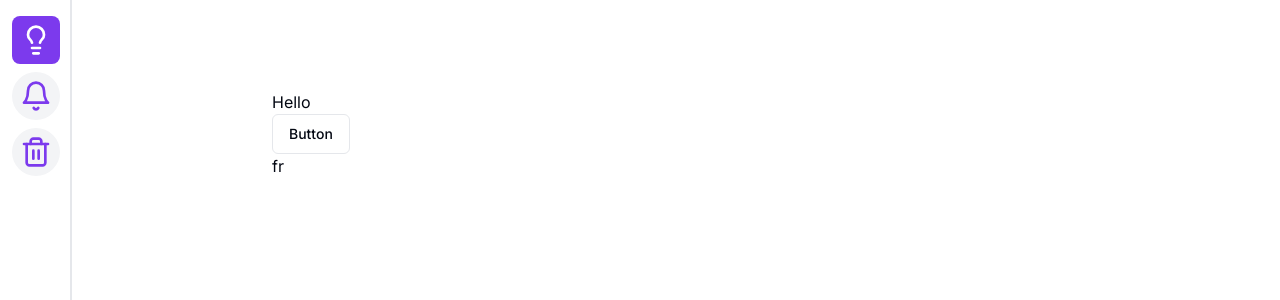
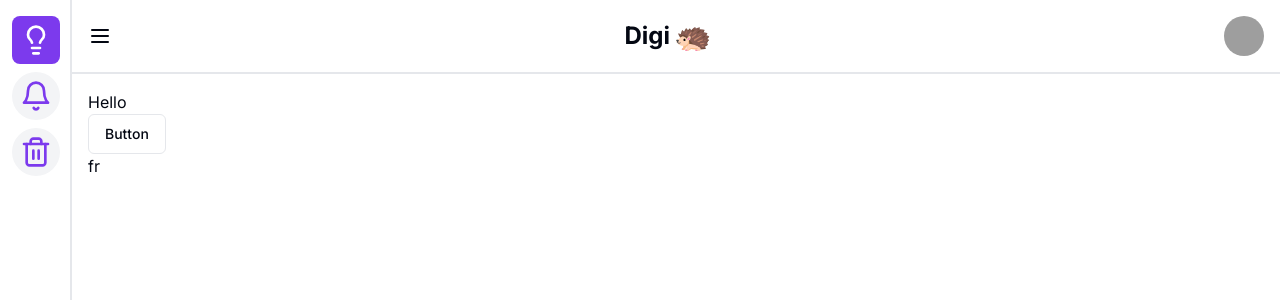
Before and after one commit to mon7792/next-js-todo, a Next.js app: page / in a window 1280 px wide. Shown: the top 300 px of the page. Built offline with nearby package versions, Linux system fonts and the light colour scheme; grey boxes are pictures that could not be loaded.

Commit message:
added nav bar

```diff
--- a/src/app/layout.tsx
+++ b/src/app/layout.tsx
@@ -22,10 +22,10 @@ export default function RootLayout({
     <ClerkProvider>
       <html lang="en">
         <body className={inter.className}>
-          {/* <TopNavbar /> */}
-          <div>
-            <SideBar />
-            <div className="p-4 mt-[74px] sm:ml-64">{children}</div>
+          <SideBar />
+          <div className="sm:ml-[72px]">
+            <TopNavbar />
+            <div className="p-4">{children}</div>
           </div>
         </body>
       </html>
--- a/src/components/section/navbar/side/index.tsx
+++ b/src/components/section/navbar/side/index.tsx
@@ -1,25 +1,49 @@
-"use client"
+"use client";
 import { Lightbulb, Bell, Trash2 } from "lucide-react";
 import { NavBtn } from "@/components/custom/nav-btn";
 import { usePathname } from "next/navigation";
+import { cn } from "@/lib/utils";
 
-export default function SideBar() {
+type SideBarProps = {
+  className?: string;
+};
+
+export default function SideBar({ className }: SideBarProps) {
   const pathName = usePathname();
 
   return (
     <aside
       id="sidebar-multi-level-sidebar"
-      className="fixed top-0 left-0 z-40 w-[72px] h-screen transition-transform -translate-x-full sm:translate-x-0"
-      aria-label="Sidebar"
+      className={cn(
+        "fixed top-0 left-0 z-40 w-[72px] h-screen transition-transform -translate-x-full sm:translate-x-0",
+        className
+      )}
+      data-drawer="sidebar-multi-level-sidebar"
+      aria-label="sidebar-multi-level-sidebar"
     >
       <div className="h-full px-3 py-4 overflow-y-auto border-r-2">
         <div className="space-y-2 font-medium">
           {/* Notes */}
-          <NavBtn icon={Lightbulb} tip="Notes" href="/" isActive={"/" === pathName} />
+          <NavBtn
+            icon={Lightbulb}
+            tip="Notes"
+            href="/"
+            isActive={"/" === pathName}
+          />
           {/* Reminder */}
-          <NavBtn icon={Bell} tip="Reminder" href="/reminder" isActive={"/reminder" === pathName} />
+          <NavBtn
+            icon={Bell}
+            tip="Reminder"
+            href="/reminder"
+            isActive={"/reminder" === pathName}
+          />
           {/* Trash */}
-          <NavBtn icon={Trash2} tip="Trash" href="/trash" isActive={"/trash" === pathName} />
+          <NavBtn
+            icon={Trash2}
+            tip="Trash"
+            href="/trash"
+            isActive={"/trash" === pathName}
+          />
         </div>
       </div>
     </aside>
--- a/src/components/section/navbar/top/index.tsx
+++ b/src/components/section/navbar/top/index.tsx
@@ -5,8 +5,8 @@ import { Avatar, AvatarFallback, AvatarImage } from "@/components/ui/avatar";
 
 export default async function TopNavbar() {
   return (
-    <nav className="fixed top-0 left-0 border-b-2">
-      <div className="flex flex-row justify-between items-center w-screen p-4">
+    <nav className="w-full border-b-2">
+      <div className="flex flex-row justify-between items-center w-full p-4">
         <Menu />
         <Link href="/">
           <div className="flex flex-row items-center">
```
